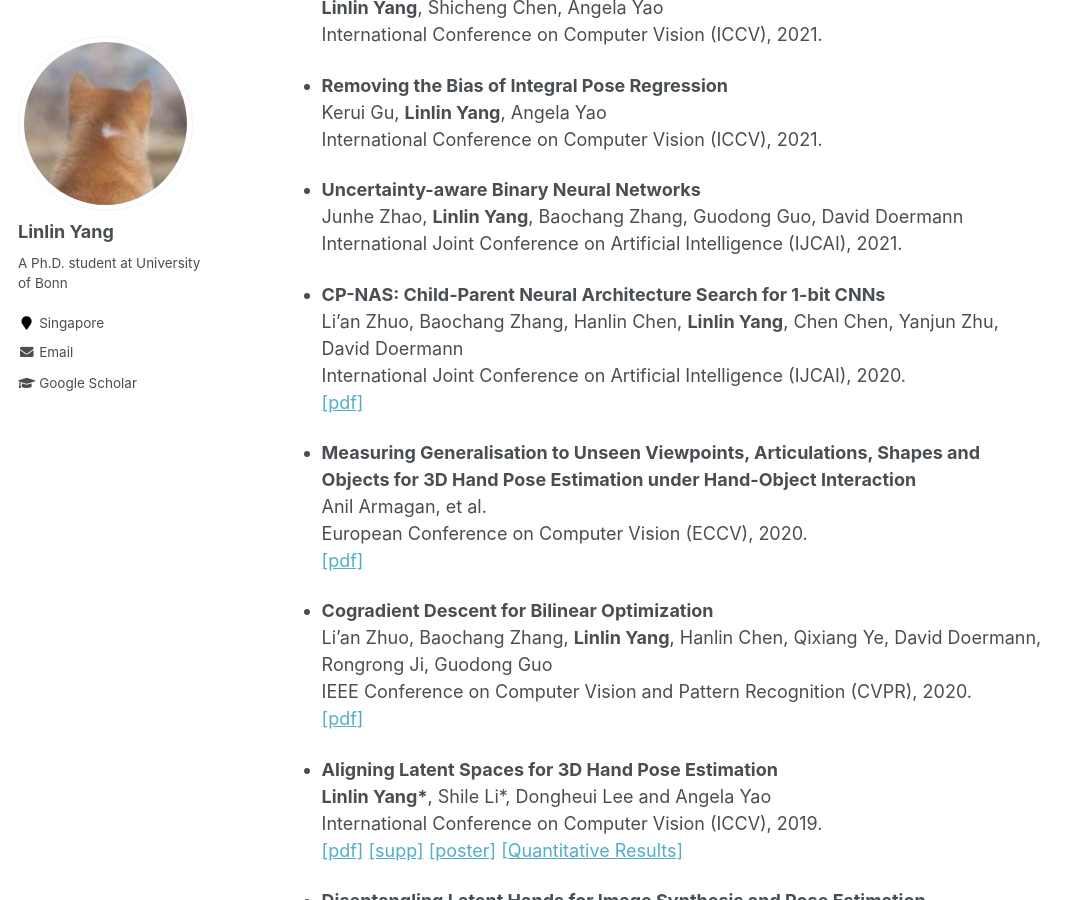
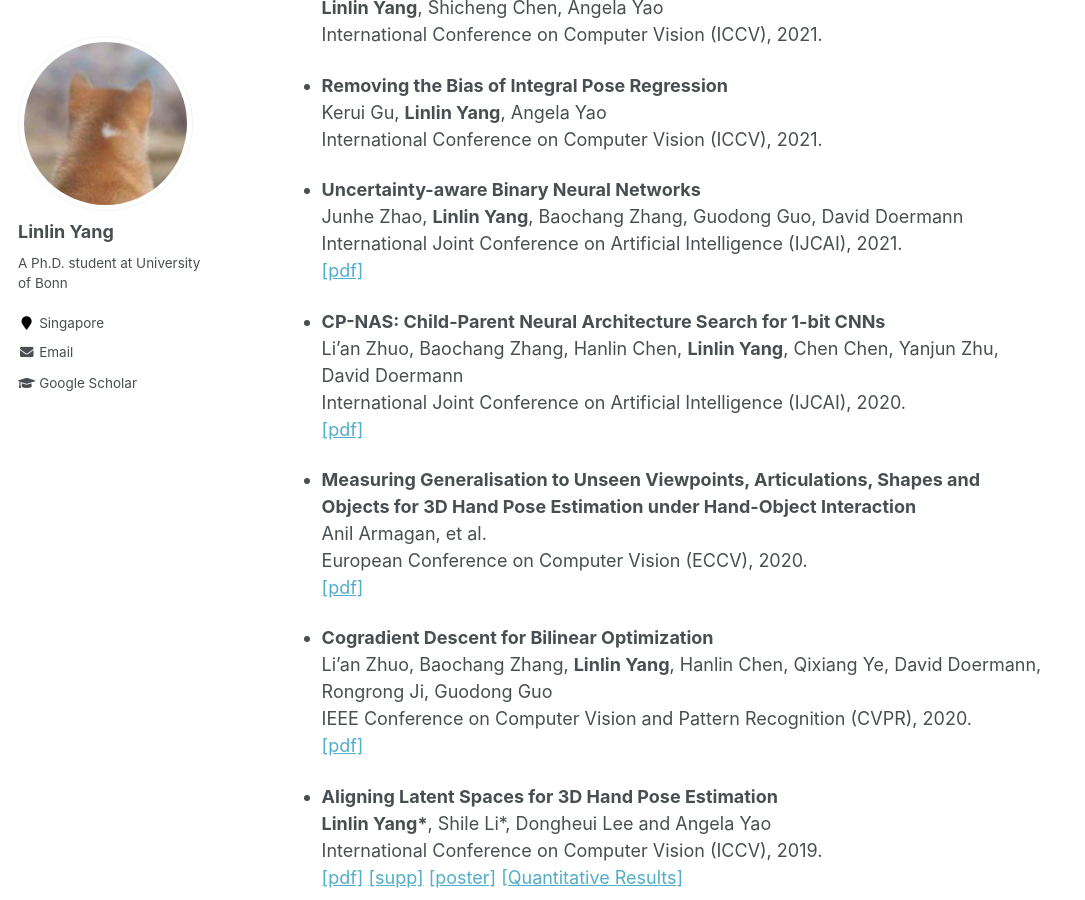
Before and after one commit to bestonebyone/mu4yang, a Jekyll site: the page built from _pages/about.md, in a window 1280 px wide and 900 px high, scrolled down 419 px. Shown: the whole window, without its empty margins (0-1085 px from the left). Built offline with Jekyll 4.4.1, drawn with Linux system fonts in a browser that asks for light colours.

Commit message:
Update about.md

```diff
--- a/_pages/about.md
+++ b/_pages/about.md
@@ -25,6 +25,7 @@
 - **Uncertainty-aware Binary Neural Networks**
   Junhe Zhao, **Linlin Yang**,  Baochang Zhang, Guodong Guo, David Doermann
   International Joint Conference on Artificial Intelligence (IJCAI), 2021.
+  [[pdf]](https://www.ijcai.org/proceedings/2021/0474.pdf)
 
 - **CP-NAS: Child-Parent Neural Architecture Search for 1-bit CNNs**
   Li'an Zhuo, Baochang Zhang, Hanlin Chen, **Linlin Yang**, Chen Chen, Yanjun Zhu, David Doermann
```
